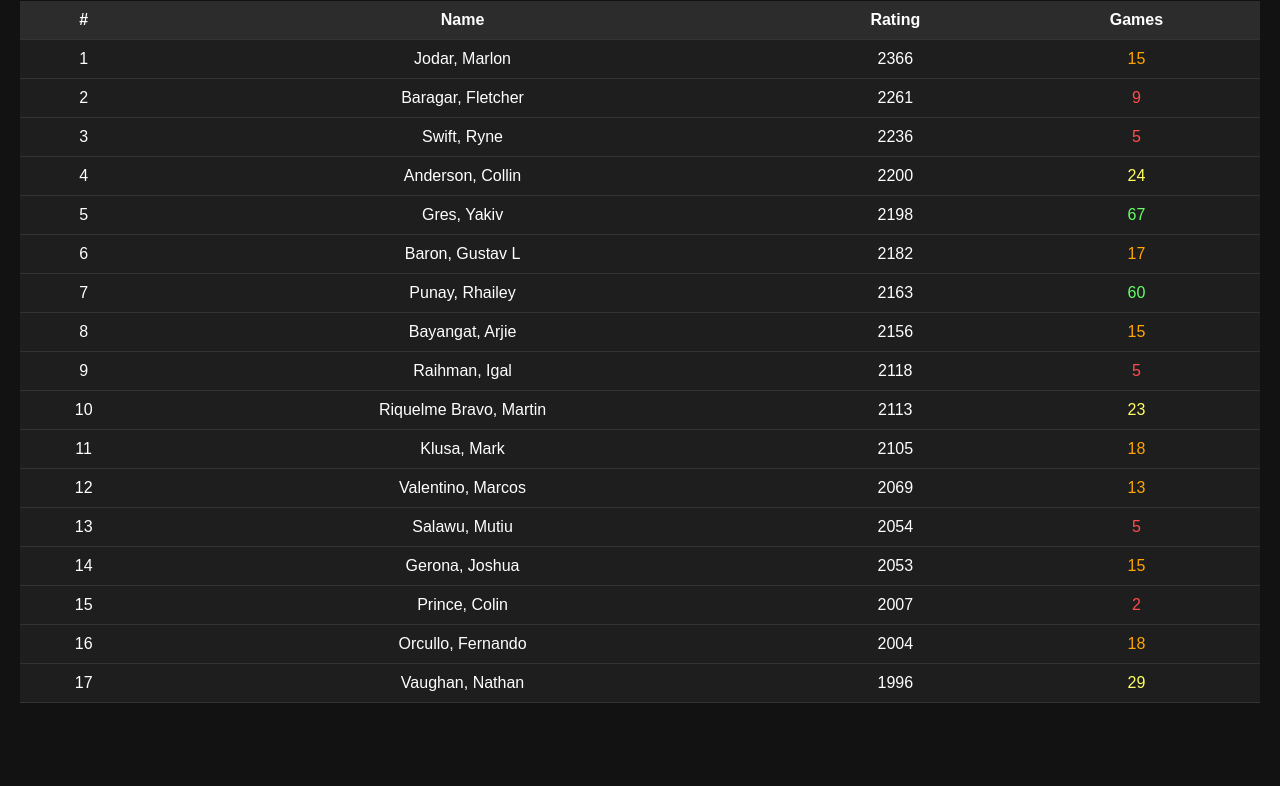
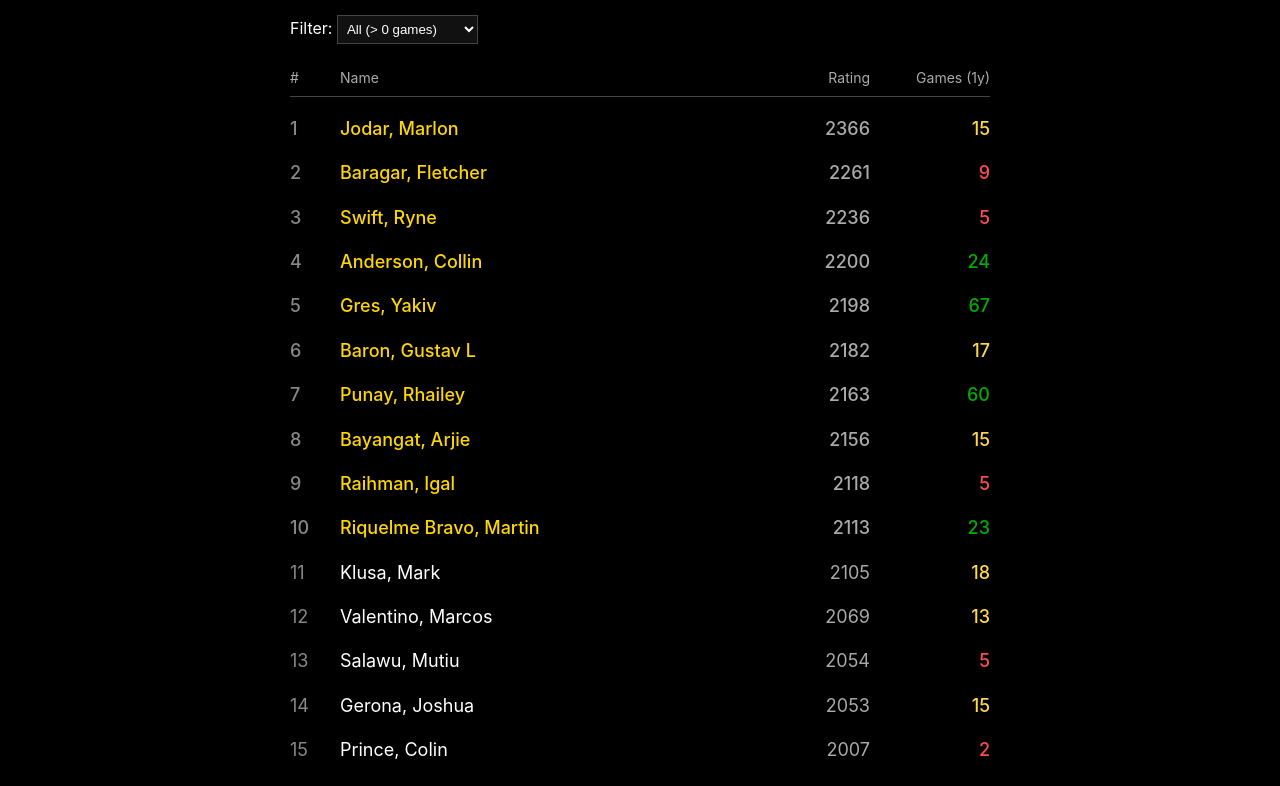
Before and after one commit to nathan-vaughan/mb-chess-leaderboard, a plain HTML site: page index.html in a window 1280 px wide. Shown: the part 124-910 px from the top of the page. Before the commit the page ends 847 px from the top, so only its background shows below. Drawn offline with Linux system fonts and the light colour scheme.

Commit message:
Update index.html

```diff
--- a/index.html
+++ b/index.html
@@ -1,140 +1,179 @@
 <!DOCTYPE html>
-<html lang="en">
+<html>
 <head>
-  <meta charset="UTF-8">
-  <title>Chess Leaderboard</title>
+  <title>Manitoba Chess Leaderboard</title>
+
   <style>
     body {
-      font-family: Arial, sans-serif;
-      background-color: #121212;
-      color: #ffffff;
-      margin: 20px;
+      background-color: black;
+      color: white;
+      font-family: -apple-system, BlinkMacSystemFont, "Segoe UI", Arial;
+      max-width: 700px;
+      margin: 60px auto;
+      line-height: 1.8;
     }
 
     h1 {
-      text-align: center;
+      font-weight: 500;
+      margin-bottom: 20px;
     }
 
     .controls {
       margin-bottom: 15px;
-      text-align: center;
     }
 
     select {
+      background: #111;
+      color: white;
+      border: 1px solid #444;
       padding: 5px;
+    }
+
+    .header, .player {
+      display: grid;
+      grid-template-columns: 50px 1fr 100px 120px;
+      align-items: center;
+      padding: 6px 0;
+    }
+
+    .header {
+      border-bottom: 1px solid #444;
+      margin-bottom: 10px;
+      color: #aaa;
       font-size: 14px;
     }
 
-    table {
-      width: 100%;
-      border-collapse: collapse;
-      background-color: #1e1e1e;
+    .player {
+      font-size: 18px;
     }
 
-    th, td {
-      padding: 10px;
-      text-align: center;
-      border-bottom: 1px solid #333;
+    .rank {
+      color: #888;
     }
 
-    th {
-      background-color: #2c2c2c;
+    .rating {
+      text-align: right;
+      color: #aaa;
     }
 
-    tr:hover {
-      background-color: #2a2a2a;
+    .games {
+      text-align: right;
+      font-weight: 500;
     }
 
-    /* Game count colors */
-    .low { color: #ff4d4d; }      /* <10 */
-    .medium { color: #ffa500; }   /* 10–20 */
-    .high { color: #ffff66; }     /* 20–40 */
-    .very-high { color: #66ff66; }/* 40+ */
+    /* Top 10 players */
+    .top10 {
+      color: gold;
+      font-weight: 500;
+    }
+
+    /* Game activity colors */
+    .games.red {
+      color: #ff4d4d;
+    }
+
+    .games.orange {
+      color: #ff9f1a;
+    }
+
+    .games.yellow {
+      color: #ffd84d;
+    }
+
+    .games.green {
+      color: #00ad04;
+    }
   </style>
 </head>
+
 <body>
 
-  <h1>Leaderboard</h1>
+  <h1>MB Classical Chess Leaderboard</h1>
 
+  <!-- Filter -->
   <div class="controls">
-    <label for="activityFilter">Filter players: </label>
+    <label for="activityFilter">Filter: </label>
     <select id="activityFilter">
-      <option value="all">All Players (> 0 games)</option>
-      <option value="semi">Semi-active (> 10 games)</option>
-      <option value="active">Active (> 20 games)</option>
+      <option value="all">All (> 0 games)</option>
+      <option value="semi">Semi-active (> 10)</option>
+      <option value="active">Active (> 20)</option>
     </select>
   </div>
 
-  <table id="leaderboard">
-    <thead>
-      <tr>
-        <th>#</th>
-        <th>Name</th>
-        <th>Rating</th>
-        <th>Games</th>
-      </tr>
-    </thead>
-    <tbody>
-      <!-- Filled by JS -->
-    </tbody>
-  </table>
+  <!-- Header -->
+  <div class="header">
+    <div>#</div>
+    <div>Name</div>
+    <div style="text-align:right;">Rating</div>
+    <div style="text-align:right;">Games (1y)</div>
+  </div>
+
+  <div id="leaderboard"></div>
 
   <script>
     let allPlayers = [];
 
-    fetch('players.json')
-      .then(response => response.json())
-      .then(data => {
-        allPlayers = data;
+    fetch("players.json")
+      .then(res => {
+        if (!res.ok) throw new Error("players.json not found");
+        return res.json();
+      })
+      .then(players => {
+        allPlayers = players;
         renderPlayers();
+      })
+      .catch(err => {
+        document.body.innerHTML = "Error loading leaderboard.";
+        console.error(err);
       });
 
     document.getElementById("activityFilter")
       .addEventListener("change", renderPlayers);
 
-    function getGamesClass(games) {
-      if (games < 10) return "low";
-      if (games < 20) return "medium";
-      if (games < 40) return "high";
-      return "very-high";
-    }
+    function renderPlayers() {
+      const container = document.getElementById("leaderboard");
+      container.innerHTML = "";
 
-    function renderPlayers() {
       const filter = document.getElementById("activityFilter").value;
-      const tbody = document.querySelector("#leaderboard tbody");
-      tbody.innerHTML = "";
 
-      let filtered = allPlayers.filter(player => {
-        const games = player.games || 0;
+      let players = allPlayers.filter(p => {
+        const games = p.games ?? 0;
 
         if (filter === "active") return games > 20;
         if (filter === "semi") return games > 10;
         return games > 0;
       });
 
-      // Sort by rating (highest first)
-      filtered.sort((a, b) => b.rating - a.rating);
+      players.sort((a, b) => b.rating - a.rating);
 
-      if (filtered.length === 0) {
-        tbody.innerHTML = `<tr><td colspan="4">No players match this filter</td></tr>`;
-        return;
-      }
+      players.forEach((p, i) => {
+        const div = document.createElement("div");
+        div.className = "player";
 
-      filtered.forEach((player, index) => {
-        const games = player.games || 0;
-        const gamesClass = getGamesClass(games);
+        if (i < 10) {
+          div.classList.add("top10");
+        }
 
-        const row = document.createElement("tr");
+        const games = p.games ?? 0;
 
-        row.innerHTML = `
-          <td>${index + 1}</td>
-          <td>${player.name}</td>
-          <td>${player.rating}</td>
-          <td class="${gamesClass}">${games}</td>
+        const gamesClass =
+          games < 10 ? "red" :
+          games < 20 ? "yellow" :
+          "green";
+
+        div.innerHTML = `
+          <div class="rank">${i + 1}</div>
+          <div>${p.name}</div>
+          <div class="rating">${p.rating}</div>
+          <div class="games ${gamesClass}">${games}</div>
         `;
 
-        tbody.appendChild(row);
+        container.appendChild(div);
       });
+
+      if (players.length === 0) {
+        container.innerHTML = "<div style='color:#888;'>No players match filter</div>";
+      }
     }
   </script>
 
```
